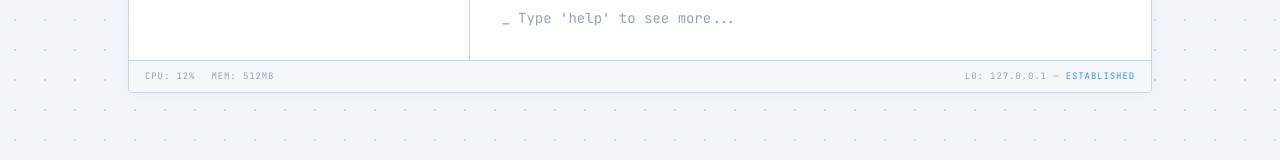
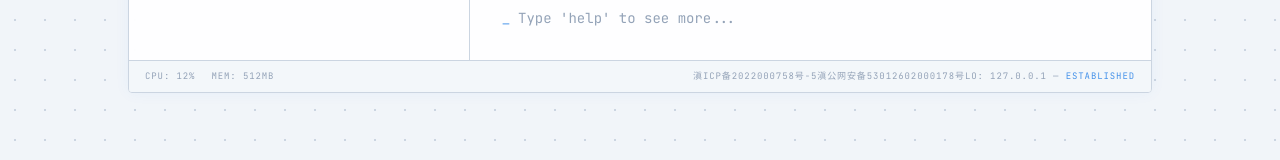
Before and after one commit to uzxz/zxz.me, a React (Vite) app: page / in a window 1280 px wide. Shown: the part 595-755 px from the top of the page. Built offline with nearby package versions, Linux system fonts and the light colour scheme.

Commit message:
Add links for ICP and public security record

```diff
--- a/src/App.tsx
+++ b/src/App.tsx
@@ -672,6 +672,8 @@ export default function App() {
             <span>MEM: 512MB</span>
           </div>
           <div>
+            <a href="https://beian.miit.gov.cn/" rel="noreferrer" target="_blank">滇ICP备2022000758号-5</a>
+            <a href="https://beian.mps.gov.cn/#/query/webSearch?code=53012602000178" rel="noreferrer" target="_blank">滇公网安备53012602000178号</a>
             LO: 127.0.0.1 — <span className="text-brand/80">ESTABLISHED</span>
           </div>
         </footer>
```
